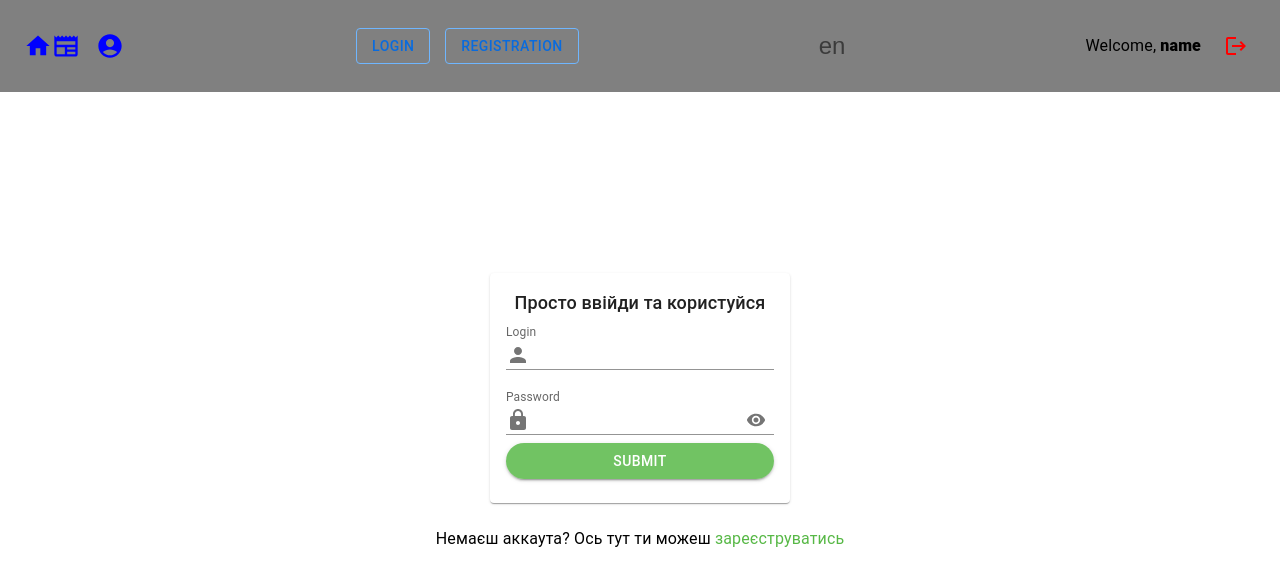
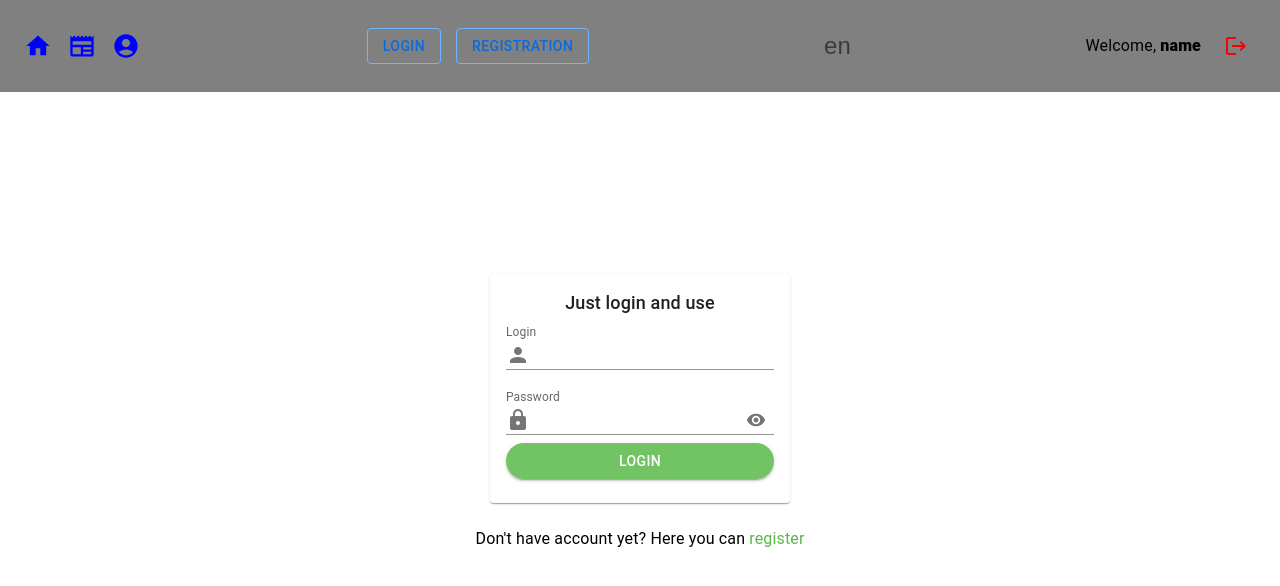
Before and after one commit to Kosynskyi/test-task-ts, a React (Create React App) app: page /login in a window 1280 px wide. Shown: the top 586 px of the page. Built offline with nearby package versions, Linux system fonts and the light colour scheme.

Commit message:
finish internationalisation

```diff
--- a/src/components/ToggleLanguages/ToggleLanguages.tsx
+++ b/src/components/ToggleLanguages/ToggleLanguages.tsx
@@ -8,9 +8,9 @@ const ToggleLanguages: React.FC = () => {
   const [language, setLanguage] = useState('en');
 
   const toggleLang = (lang: string) => {
-    language === 'ua' || language === 'ru-UA'
+    language === 'uk' || language === 'ru-UA'
       ? setLanguage('en')
-      : setLanguage('ua');
+      : setLanguage('uk');
     i18n.changeLanguage(lang);
   };
 
--- a/src/components/UserNav/UserNav.styled.ts
+++ b/src/components/UserNav/UserNav.styled.ts
@@ -3,7 +3,9 @@ import { NavLink } from 'react-router-dom';
 
 export const StyledNavLink = styled(NavLink)`
   text-decoration: none;
-  &.active {
-    color: tomato;
+
+  &.active > button {
+    color: #57b846d7;
+    transform: scale(1.7);
   }
 `;
--- a/src/components/UserNav/UserNav.tsx
+++ b/src/components/UserNav/UserNav.tsx
@@ -16,7 +16,7 @@ const UserNav: React.FC = () => {
           padding: 0,
         }}
       >
-        <StyledNavLink to="/">
+        <StyledNavLink to="/" end>
           <IconButton
             aria-label="home"
             size="large"
@@ -29,7 +29,7 @@ const UserNav: React.FC = () => {
           <IconButton
             aria-label="home"
             size="large"
-            sx={{ padding: 0, color: 'blue' }}
+            sx={{ padding: 0, marginLeft: 2, color: 'blue' }}
           >
             <NewspaperIcon fontSize="inherit" />
           </IconButton>
--- a/src/i18n.ts
+++ b/src/i18n.ts
@@ -1,6 +1,6 @@
 import i18n from 'i18next';
 import { initReactI18next } from 'react-i18next';
-import translationUa from './locales/translationUa.json';
+import translationUk from './locales/translationUk.json';
 import translationEn from './locales/translationEn.json';
 import LanguageDetector from 'i18next-browser-languagedetector';
 
@@ -15,7 +15,7 @@ i18n
     },
     resources: {
       ua: {
-        translation: translationUa,
+        translation: translationUk,
       },
       en: {
         translation: translationEn,
--- a/src/locales/translationEn.json
+++ b/src/locales/translationEn.json
@@ -17,6 +17,22 @@
     "deleteNewsBtn": "Delete",
     "loadMore": "Load more"
   },
+  "loginPage": {
+    "title": "Just login and use",
+    "helperTextLogin": "Login",
+    "helperTextPassword": "Password",
+    "formButton": "Login",
+    "additionalText": "Don't have account yet? Here you can ",
+    "additionalTextLink": "register"
+  },
+  "registrationPage": {
+    "title": "Welcome to the new user registration form",
+    "helperTextLogin": "Login",
+    "helperTextPassword": "Password",
+    "formButton": "Registration",
+    "additionalText": "Already have an account? Then just go ",
+    "additionalTextLink": "here"
+  },
   "notFoundPage": {
     "title": "page not found 🤷‍♀️, back to"
   }
--- a/src/locales/translationUa.json
+++ /dev/null
@@ -1,23 +0,0 @@
-{
-  "home": {
-    "title": "Вітаємо на домашній сторінці"
-  },
-  "profile": {
-    "title": "Вітаємо на Вашій приватній сторінці"
-  },
-  "authNav": {
-    "login": "Вхід",
-    "registration": "Реєстрація"
-  },
-  "userMenu": {
-    "greeting": "Вітаємо,"
-  },
-  "newsPage": {
-    "title": "Головні новини країни",
-    "deleteNewsBtn": "Видалити",
-    "loadMore": "Завантажити більше"
-  },
-  "notFoundPage": {
-    "title": "сторінка не знайдена 🤷‍♀️, повернутися"
-  }
-}
--- /dev/null
+++ b/src/locales/translationUk.json
@@ -0,0 +1,39 @@
+{
+  "home": {
+    "title": "Вітаємо на домашній сторінці"
+  },
+  "profile": {
+    "title": "Вітаємо на Вашій приватній сторінці"
+  },
+  "authNav": {
+    "login": "Вхід",
+    "registration": "Реєстрація"
+  },
+  "userMenu": {
+    "greeting": "Вітаємо,"
+  },
+  "newsPage": {
+    "title": "Головні новини країни",
+    "deleteNewsBtn": "Видалити",
+    "loadMore": "Завантажити більше"
+  },
+  "loginPage": {
+    "title": "Просто ввійди та користуйся",
+    "helperTextLogin": "Логін",
+    "helperTextPassword": "Пароль",
+    "formButton": "Вхід",
+    "additionalText": "Немаєш аккаута? Ось тут ти можеш ",
+    "additionalTextLink": "зареєструватись"
+  },
+  "registrationPage": {
+    "title": "Ласкаво просимо на формі реєстрації нового користувача",
+    "helperTextLogin": "Логін",
+    "helperTextPassword": "Пароль",
+    "formButton": "Зареєструватись",
+    "additionalText": "Вже маєш аккаута? Тоді просто переходь ",
+    "additionalTextLink": "сюди"
+  },
+  "notFoundPage": {
+    "title": "сторінка не знайдена 🤷‍♀️, повернутися"
+  }
+}
--- a/src/pages/LoginPage/LoginPage.tsx
+++ b/src/pages/LoginPage/LoginPage.tsx
@@ -71,7 +71,7 @@ const LoginPage: React.FC = () => {
       >
         <CardContent>
           <Typography variant="subtitle2" align="center" fontSize="18px">
-            Просто ввійди та користуйся
+            {t('loginPage.title')}
           </Typography>
           <Box
             component="form"
@@ -83,7 +83,7 @@ const LoginPage: React.FC = () => {
               id="login"
               type="text"
               size="small"
-              label="Login"
+              label={t('loginPage.helperTextLogin')}
               sx={{ width: '100%' }}
               InputProps={{
                 startAdornment: (
@@ -111,7 +111,7 @@ const LoginPage: React.FC = () => {
               autoComplete="false"
               type={showPassword ? 'text' : 'password'}
               size="small"
-              label="Password"
+              label={t('loginPage.helperTextPassword')}
               sx={{ width: '100%' }}
               InputProps={{
                 startAdornment: (
@@ -161,14 +161,16 @@ const LoginPage: React.FC = () => {
                 width: '100%',
               }}
             >
-              Submit
+              {t('loginPage.formButton')}
             </Button>
           </Box>
         </CardContent>
       </Card>
       <Typography sx={{ mt: 3 }}>
-        Немаєш аккаута? Ось тут ти можеш{' '}
-        <StyledLink to="/registration">зареєструватись</StyledLink>
+        {t('loginPage.additionalText')}{' '}
+        <StyledLink to="/registration">
+          {t('loginPage.additionalTextLink')}
+        </StyledLink>
       </Typography>
     </Box>
   );
```
Also changed, not shown: src/pages/RegistrationPage/RegistrationPage.tsx (+12 -6 lines).
